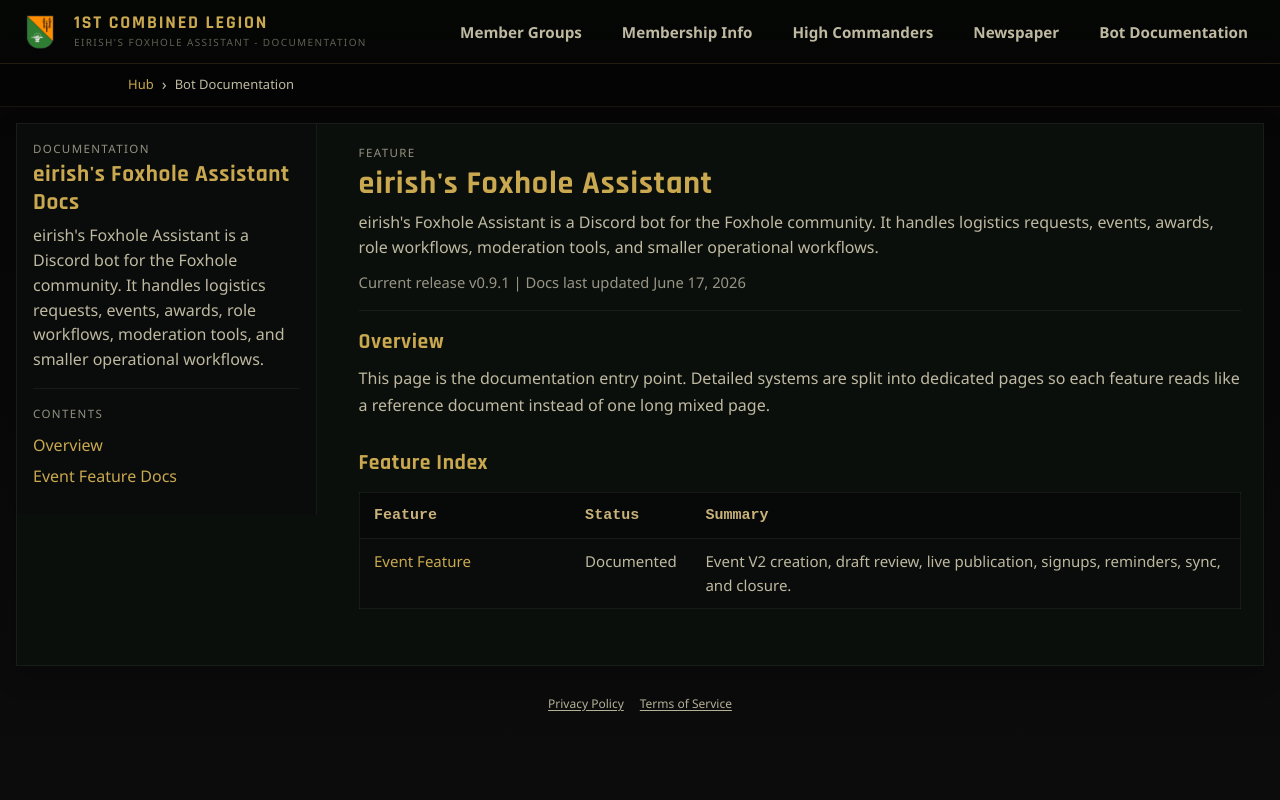
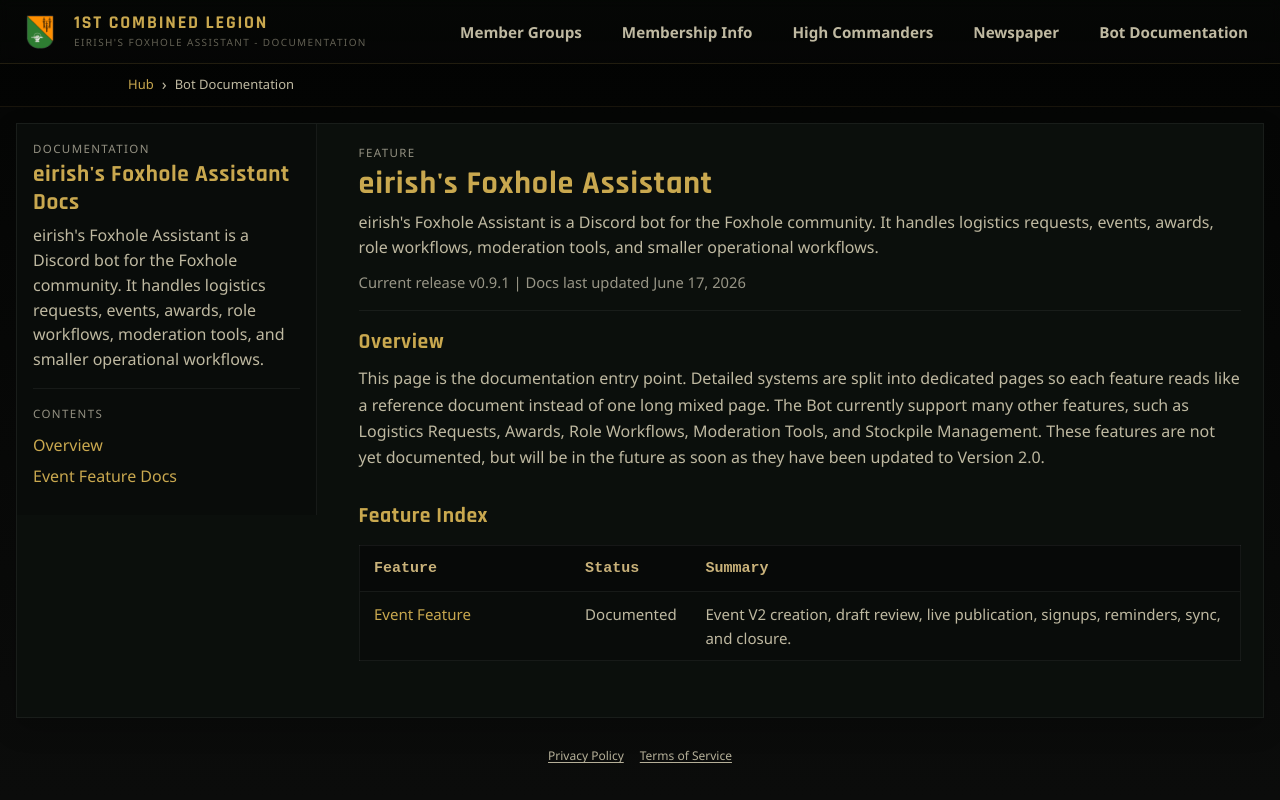
Before and after one commit to LD-eirish/1CLHome, a React (Vite) app: page /bot-documentation in a window 1280 px wide. Built offline with nearby package versions, Linux system fonts and the light colour scheme.

Commit message:
Update BotDocumentationPage.tsx

```diff
--- a/src/presentation/pages/BotDocumentationPage.tsx
+++ b/src/presentation/pages/BotDocumentationPage.tsx
@@ -31,7 +31,7 @@ export default function BotDocumentationPage() {
       <section className="docs-section" id="overview">
         <h2>Overview</h2>
         <p>
-          This page is the documentation entry point. Detailed systems are split into dedicated pages so each feature reads like a reference document instead of one long mixed page.
+          This page is the documentation entry point. Detailed systems are split into dedicated pages so each feature reads like a reference document instead of one long mixed page. The Bot currently support many other features, such as Logistics Requests, Awards, Role Workflows, Moderation Tools, and Stockpile Management. These features are not yet documented, but will be in the future as soon as they have been updated to Version 2.0.
         </p>
       </section>
 
```
